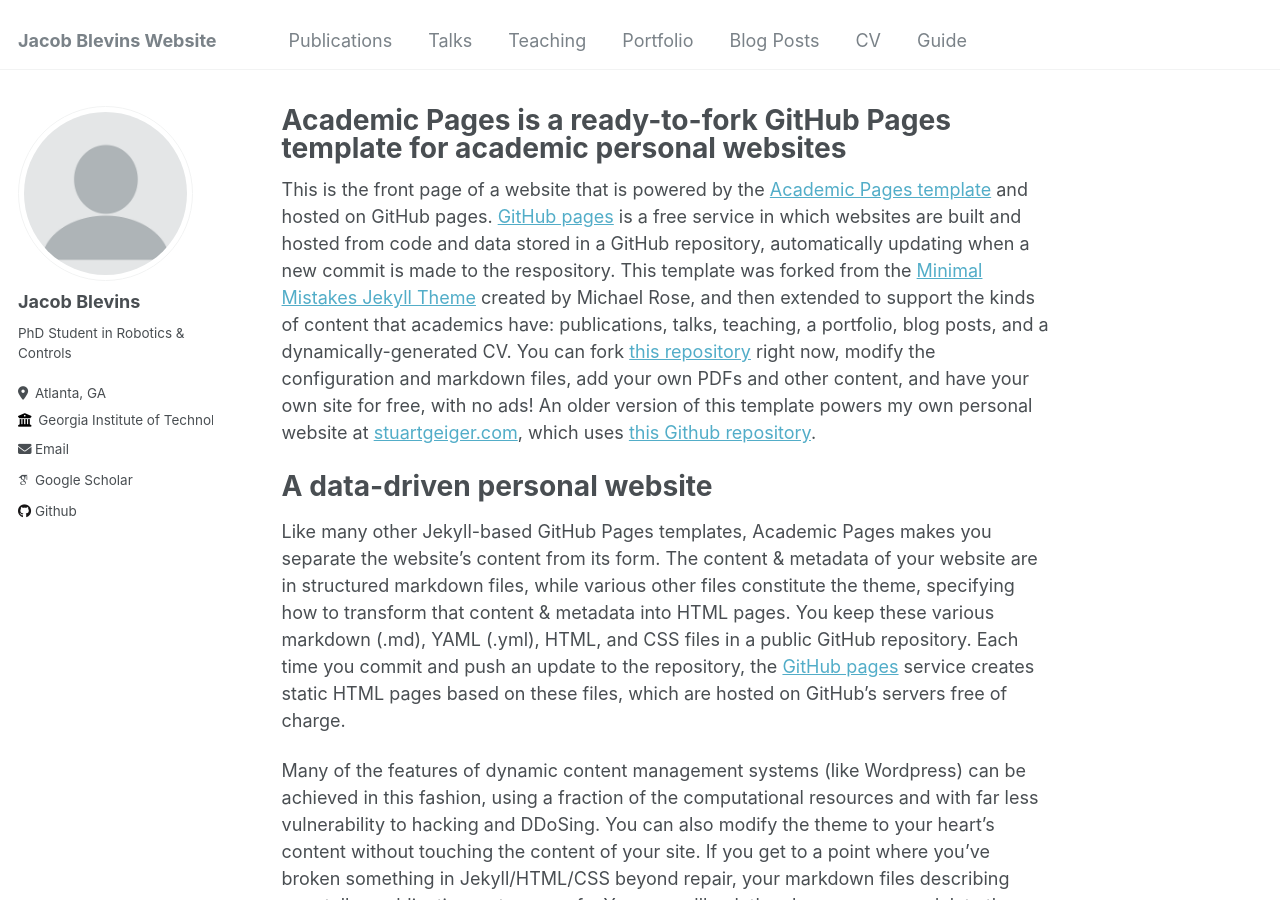
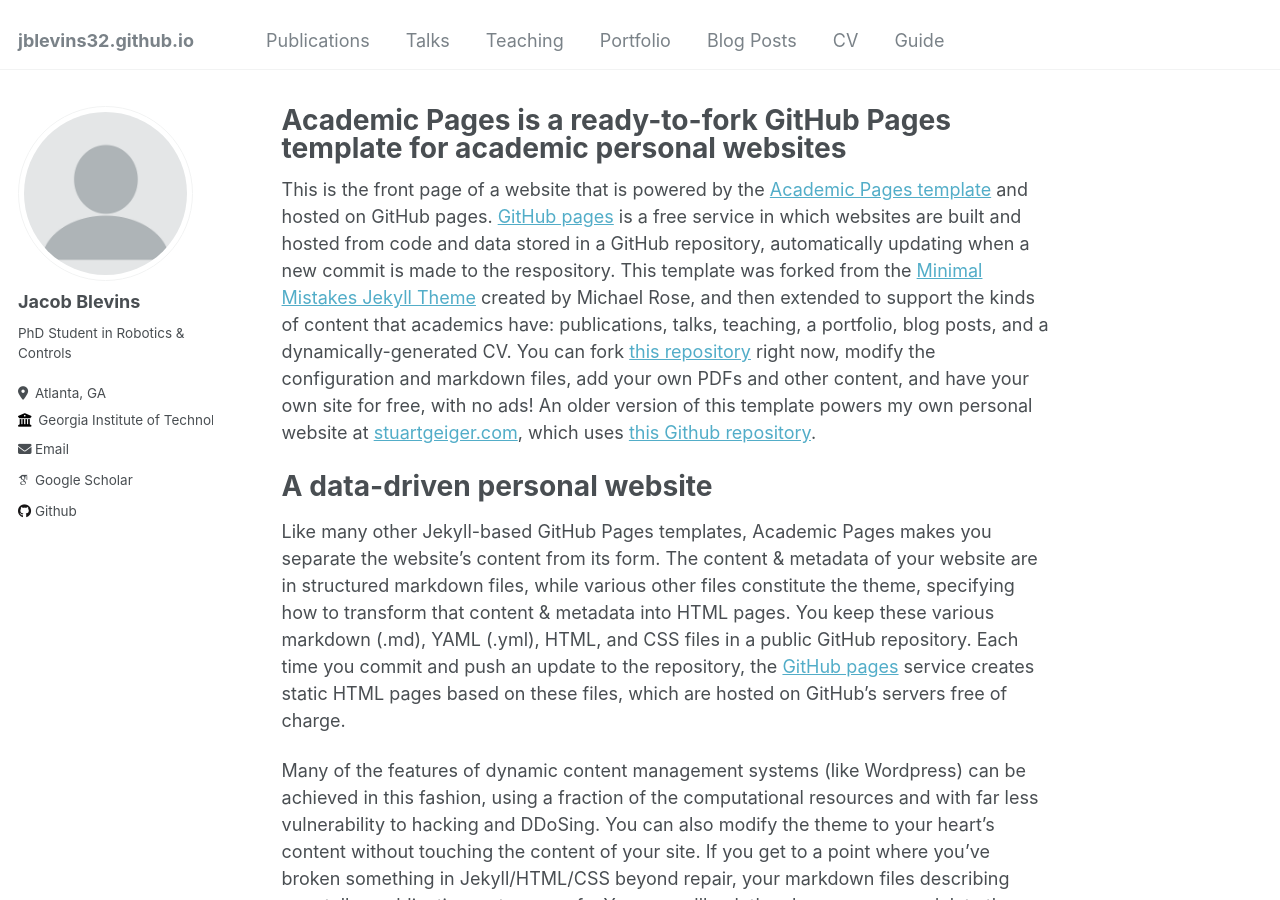
Before and after one commit to jblevins32/jblevins32.github.io, a Jekyll site: the page built from _pages/about.md, in a window 1280 px wide and 900 px high. Built offline with Jekyll 4.4.1, drawn with Linux system fonts in a browser that asks for light colours; some web fonts are replaced.

Commit message:
Update _config.yml

```diff
--- a/_config.yml
+++ b/_config.yml
@@ -8,7 +8,7 @@
 
 # Basic Site Settings
 locale                   : "en-US"
-title                    : "Jacob Blevins Website"
+# title                    : "Jacob Blevins Website"
 title_separator          : "-"
 name                     : &name "Jacob Blevins"
 # description              : &description "PhD Student in Robotics & Controls"
```
